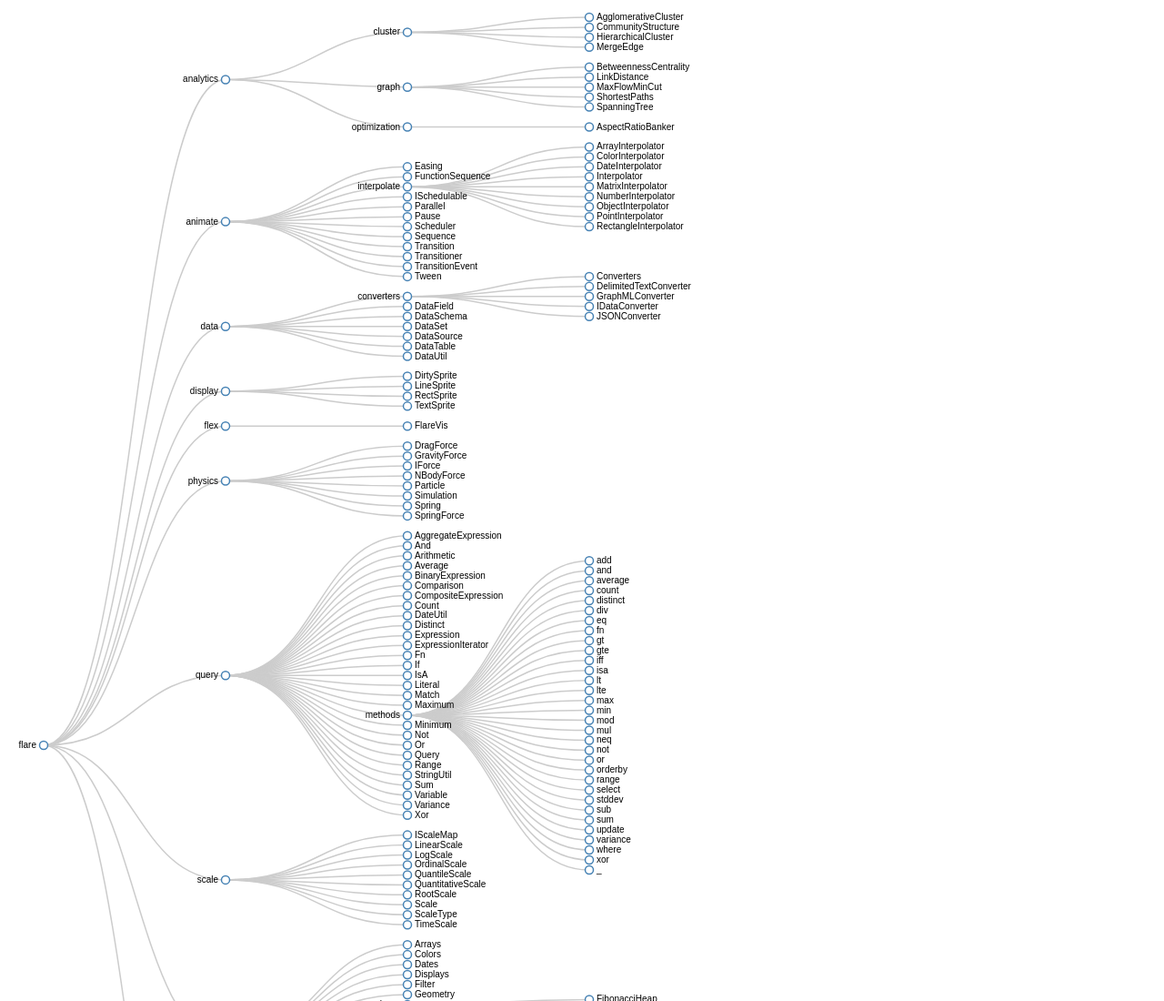
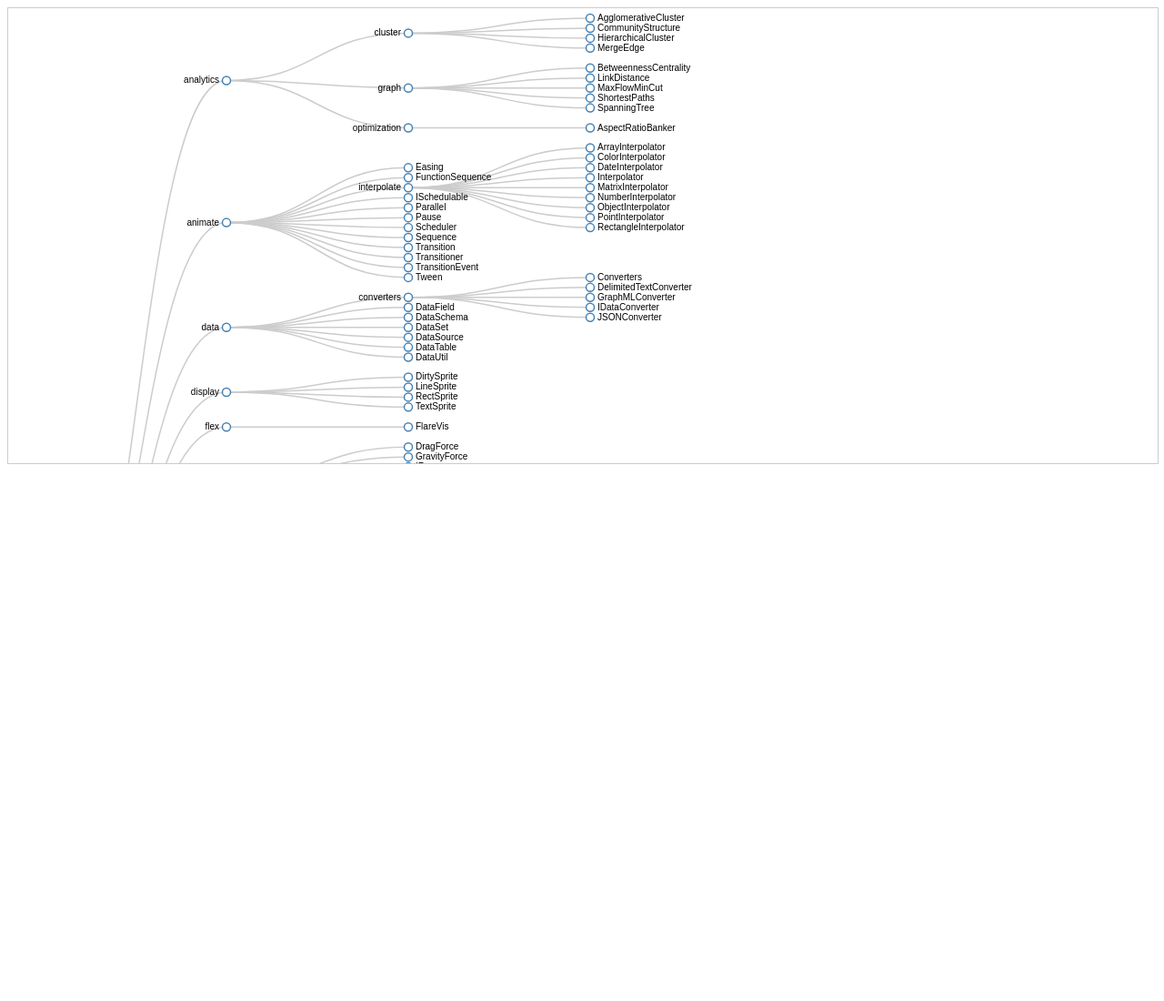
Before and after one commit to chongivan/d3_learn, a plain HTML site: page 05_reingold_tilford/index.html in a window 1280 px wide. Shown: the top 1100 px of the page at 91% size. After the commit the page ends 800 px from the top, so only its background shows below. Drawn offline with nearby package versions, Linux system fonts and the light colour scheme.

Commit message:
05: Fix height of svg container, Add zoom

```diff
--- a/05_reingold_tilford/index.html
+++ b/05_reingold_tilford/index.html
@@ -17,9 +17,17 @@
     stroke: #ccc;
     stroke-width: 1.5px;
   }
+
+  .svg-style {
+    border-color: #CCCCCC;
+    border-style: solid;
+    border-width: 1px;
+  }
 </style>
 
 <body>
+  <svg id="svg" class="svg-style" style="width:100%; height: 500px;"></svg>
+
   <script src="//d3js.org/d3.v3.min.js"></script>
   <script>
     var width = 960,
@@ -33,9 +41,19 @@
         return [d.y, d.x];
       });
 
-    var svg = d3.select("body").append("svg")
-      .attr("width", width)
-      .attr("height", height)
+    //zoom
+    var zoom = d3.behavior.zoom()
+      .scaleExtent([0.4, 8])
+      .on("zoom", zoomhandler);
+    function zoomhandler() {
+      svg.attr("transform", "translate(" + d3.event.translate + ")scale(" + d3.event.scale + ")");
+    }
+    d3.select("#svg")
+      .call(zoom);
+
+    var svg = d3.select("#svg")
+      // .attr("width", width)
+      // .attr("height", height)
       .append("g")
       .attr("transform", "translate(40,0)");
 
```
